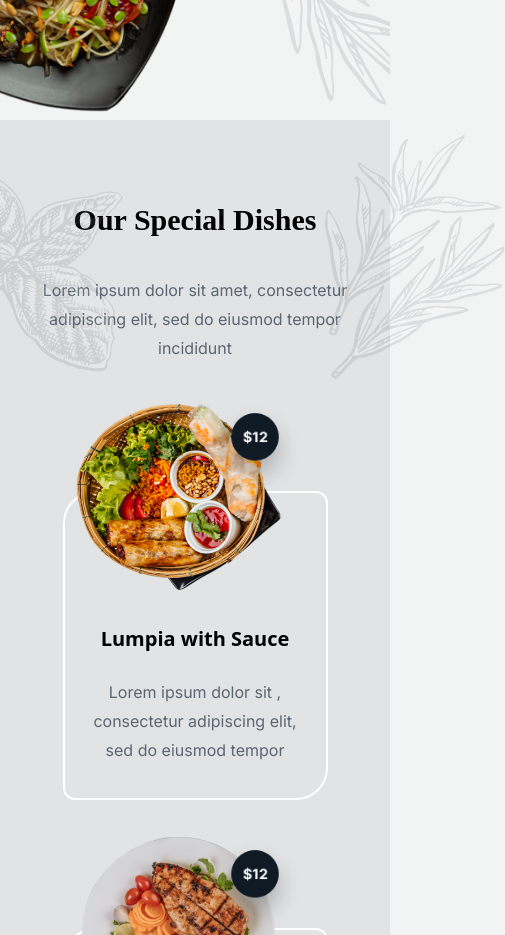
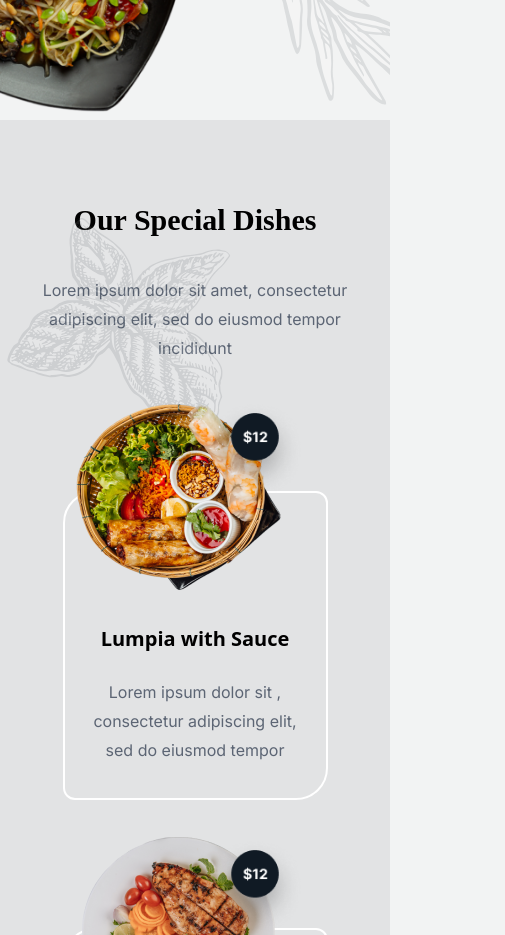
Before and after one commit to JosephHuntley/restaurant, a React (Vite) app: page / in a window 390 px wide. Shown: the part 1240-2175 px from the top of the page, 505 px wide, since content can reach past the window. Built offline with nearby package versions, Linux system fonts and the light colour scheme; a web font is replaced by a local one.

Commit message:
Responsive Issue solved with about

```diff
--- a/src/components/About.tsx
+++ b/src/components/About.tsx
@@ -32,14 +32,14 @@ function About() {
 						Lorem ipsum dolor sit amet, consectetur adipiscing elit, sed do
 						eiusmod tempor incididunt
 					</p>
-					<div className=''>
+					<div className='flex flex-row h-0'>
 						<img
-							className={`${styles.artWork} max-h-[212px] max-w-[224px] absolute sm:left-[278px] left-[-100px] sm:top-[1180px] top-[1400px]`}
+							className={`${styles.artWork} h-[212px] w-[224px] relative sm:left-[40px] left-[-25px] sm:top-[-155px] top-[-145px]`}
 							src={TopRight}
 							alt='Leaf Artwork'
 						/>
 						<img
-							className={`${styles.artWork} max-h-[257px] max-w-[180px] absolute sm:left-[945px] left-[325px] sm:top-[1180px] top-[1375px]`}
+							className={`${styles.artWork} h-[257px] w-[180px] relative sm:left-[250px] left-[135px] sm:top-[-200px] top-[-200px] sm:flex hidden`}
 							src={BottomRight}
 							alt='Leaf Artwork'
 						/>
```
